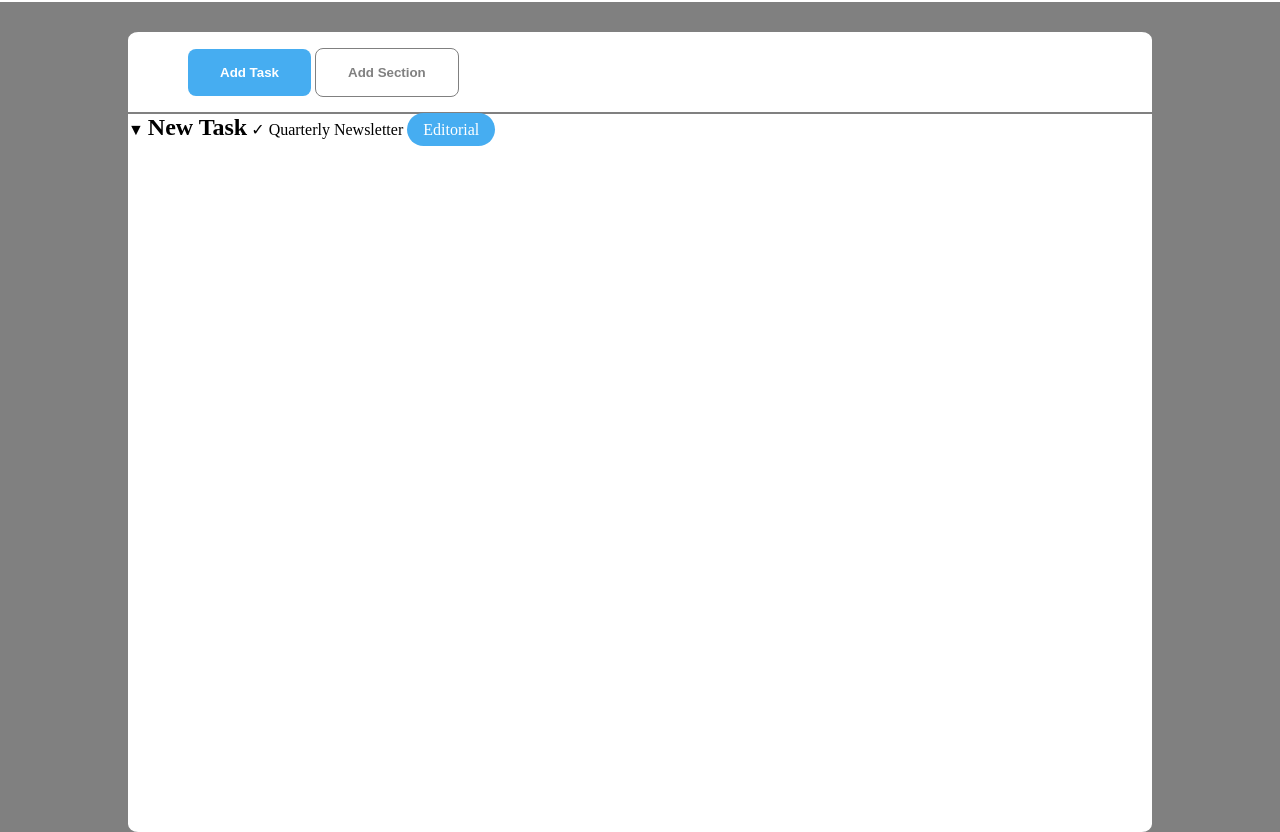
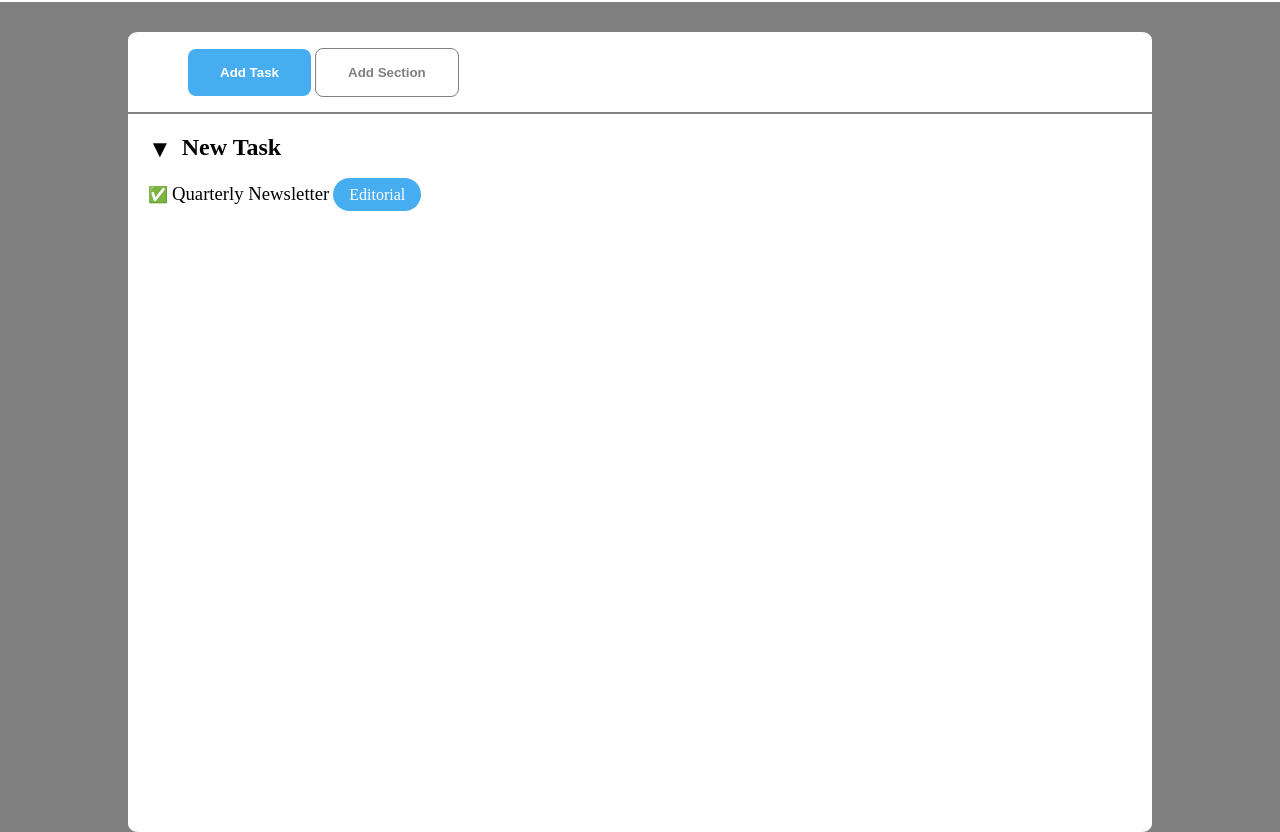
Before and after one commit to StefanoMela/html-css-toBoolist, a plain HTML site: page index.html in a window 1280 px wide. Shown: the part 98-930 px from the top of the page. Drawn offline with Linux system fonts and the light colour scheme.

Commit message:
commit w/o lists

```diff
--- a/css/style.css
+++ b/css/style.css
@@ -62,13 +62,20 @@ header {
 }
 
 /* MAIN */
+
 .tasks {
     margin: 0 auto;
-    display: inline-block;
+    padding-left: 20px;
 }
 
-.tasks-text {
+.arrow{
+    vertical-align: middle;
+    margin-right: 10px;
+}
+
+.menu-text{
     display: inline;
+    font-weight: normal;
 }
 
 .placeholder {
--- a/index.html
+++ b/index.html
@@ -23,10 +23,9 @@
             </section>
             <!-- main section -->
             <section class="tasks">
-                <span class="arrow">&#9660;</span>
-                <h2 class="tasks-text">New Task</h2>
-                <span class="check">&check;</span>
-                <span class="menu-text">Quarterly Newsletter</span>
+                <h2><span class="arrow">&#9660;</span>New Task</h2>
+                <span>&#9989;</span>
+                <h3 class="menu-text">Quarterly Newsletter</h3>
                 <span class="placeholder">Editorial</span>
             </section>
         </div>
```
